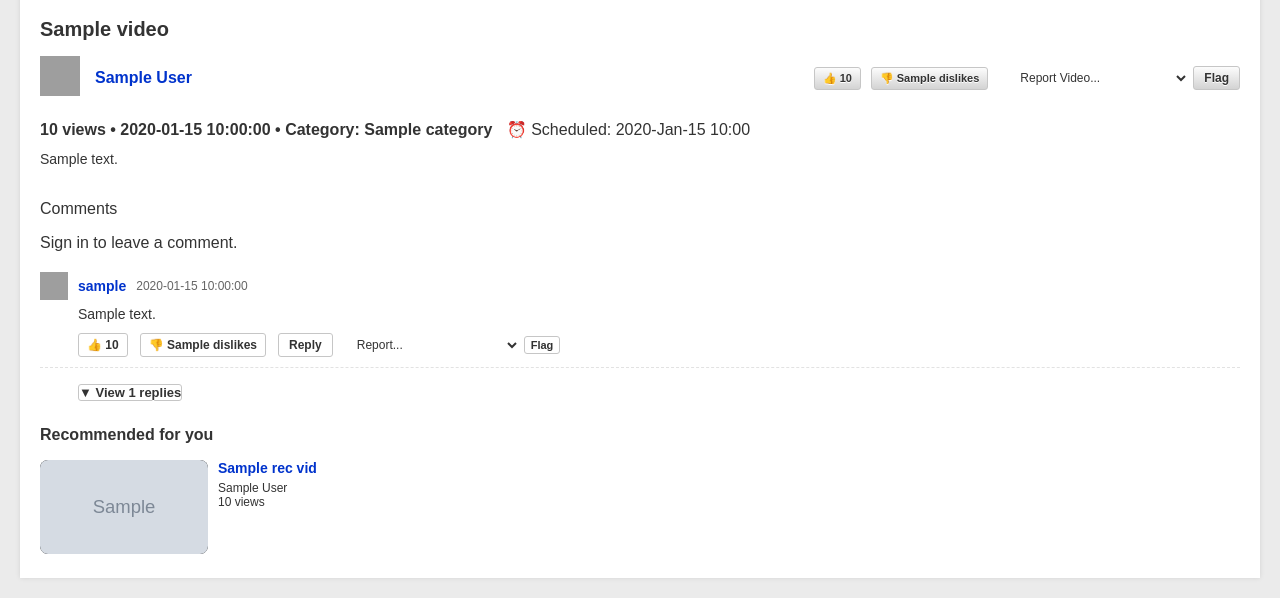
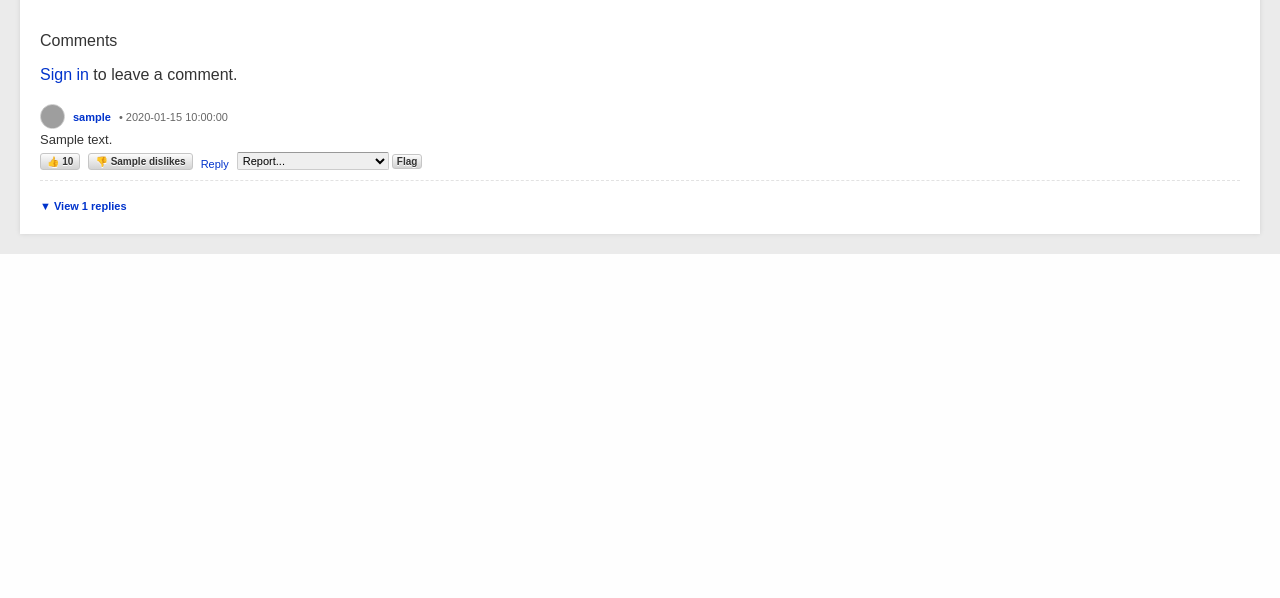
Before and after one commit to korbooru/cl, a Python web app: template templates/watch.html in a window 1280 px wide. Shown: the part 766-1364 px from the top of the page. After the commit the page ends 1020 px from the top, so only its background shows below. Run offline with Jinja, Linux system fonts and the light colour scheme; the template is opened without the code that fills it: most values are stand-ins (such as "Sample title", 1, 10 or a date in 2020); grey boxes marked "Sample" are stand-in pictures; grey boxes are pictures that could not be loaded.

Commit message:
Update watch.html

```diff
--- a/templates/watch.html
+++ b/templates/watch.html
@@ -1,193 +1,186 @@
 {% extends 'base.html' %}
 
 {% block content %}
-<style>
-    /* Ensure JS toggle classes work with the new dark mode UI */
-    .hidden { display: none !important; }
-    .active-like, .active-dislike { background: var(--border-color) !important; font-weight: bold; }
-
-    /* Small form inputs for the modern UI */
-    .mini-select, .mini-input {
-        background: var(--bg-color);
-        color: var(--text-main);
-        border: 1px solid var(--border-color);
-        border-radius: 4px;
-        padding: 4px 8px;
-        font-size: 12px;
-    }
-</style>
-
-<div class="grid-layout">
-    <div class="main-content">
-
-        <video class="video-player" controls style="width: 100%; aspect-ratio: 16/9; background: #000; border-radius: 12px;">
+    <div id="videoFeed" style="grid-template-columns: 1fr;">
+        <div class="video-card">
+            <video class="video-player" controls>
                 <source src="{{ video.vid_url }}" type="video/mp4">
                 Your browser does not support HTML video.
             </video>
 
-        <div style="display: flex; justify-content: space-between; align-items: start; margin-top: 15px;">
-            <h1 style="font-size: 20px; margin: 0;">{{ video.title }}</h1>
+            <div class="video-info">
+                <h1 class="video-title" style="display: flex; justify-content: space-between; align-items: center; margin: 0 0 5px 0;">
+                    <span>{{ video.title }}</span>
                     {% if current_user.is_authenticated and current_user.id == video.user_id %}
-                <a href="/video/{{ video.id }}/edit" class="btn" style="font-size: 12px; padding: 6px 12px; background: var(--border-color);">⚙️ Edit / Delete</a>
+                        <a href="/video/{{ video.id }}/edit" style="font-size: 12px; font-weight: bold; background: #e0e0e0; border: 1px solid #aaa; padding: 3px 8px; color: #000; text-shadow: 0 1px 0 #fff; border-radius: 3px;">⚙️ Edit / Delete Settings</a>
+                    {% endif %}
+                </h1>
+
+                <div class="video-meta">
+                    <span>{{ video.views }} views</span> •
+                    <span>{{ video.date }}</span> •
+                    <strong>Category: {{ video.category }}</strong>
+                    {% if video.scheduled_at %}
+                        • <span style="color:#0033cc; font-weight:bold;">⏰ Scheduled: {{ video.scheduled_at.strftime('%Y-%b-%d %H:%M') }}</span>
                     {% endif %}
                 </div>
 
-        <div style="display: flex; justify-content: space-between; align-items: center; flex-wrap: wrap; gap: 15px; margin-top: 15px;">
-
-            <div style="display: flex; align-items: center; gap: 15px;">
-                <a href="/channel/{{ video.author.username }}">
-                    <img src="{{ video.author.pfp or '' }}" class="pfp-mini" style="width: 40px; height: 40px;">
-                </a>
-                <div>
-                    <a href="/channel/{{ video.author.username }}" style="font-weight: bold; font-size: 16px;">{{ video.author.display_name }}</a>
-                </div>
-                {% if current_user.is_authenticated and current_user.id != video.user_id %}
-                <button id="subBtn" class="btn-primary {% if is_subbed %}subbed{% endif %}" onclick="toggleSubscribe('{{ video.user_id }}')" style="margin-left: 10px;">
-                    {% if is_subbed %}Subscribed{% else %}Subscribe{% endif %}
+                <div class="rate-bar rating-group" data-id="{{ video.id }}" data-type="video" style="display: flex; gap: 10px; align-items: center; flex-wrap: wrap;">
+                    <button class="rate-btn like-btn" onclick="toggleRating(this, 'like')">
+                        👍 Like (<span class="count">{{ video.likes }}</span>)
                     </button>
-                {% endif %}
-            </div>
-
-            <div class="rating-group" data-id="{{ video.id }}" data-type="video" style="display: flex; gap: 10px; align-items: center; flex-wrap: wrap;">
-
-                <button class="btn rate-btn like-btn" onclick="toggleRating(this, 'like')">
-                    👍 <span class="count">{{ video.likes }}</span>
-                </button>
-                <button class="btn rate-btn dislike-btn" onclick="toggleRating(this, 'dislike')">
-                    👎 <span class="count">{{ video.dislikes }}</span>
+                    <button class="rate-btn dislike-btn" onclick="toggleRating(this, 'dislike')">
+                        👎 Dislike (<span class="count">{{ video.dislikes }}</span>)
                     </button>
 
-                <form action="/action/report" method="POST" style="display: inline-flex; align-items: center; gap: 4px; border-left: 1px solid var(--border-color); padding-left: 10px; margin: 0;">
+                    <form action="/action/report" method="POST" style="display: inline-flex; align-items: center; gap: 4px; border-left: 1px solid #ccc; padding-left: 10px;">
                         <input type="hidden" name="item_type" value="video">
                         <input type="hidden" name="item_id" value="{{ video.id }}">
-                    <select name="reason" class="mini-select" required>
+                        <select name="reason" required style="padding: 2px; font-size: 12px;">
                             <option value="" disabled selected>Report Video...</option>
                             <option value="NSFW / Explicit Content">NSFW / Explicit Content</option>
                             <option value="Misinformation">Misinformation</option>
                             <option value="Harassment / Hate Speech">Harassment / Hate Speech</option>
                             <option value="Spam / Scams">Spam / Scams</option>
                         </select>
-                    <button type="submit" class="btn" style="padding: 4px 10px; font-size: 12px;">Flag</button>
+                        <button type="submit" style="padding: 2px 6px; font-size: 11px;">Flag</button>
                     </form>
 
                     {% if current_user.is_authenticated %}
-                <div style="border-left: 1px solid var(--border-color); padding-left: 10px; display: flex; gap: 10px; align-items: center; flex-wrap: wrap;">
+                    <div style="border-left: 1px solid #ccc; padding-left: 10px; display: flex; gap: 10px; align-items: center;">
                         <form action="/playlist/add" method="POST" style="margin: 0; display: flex; gap: 5px;">
                             <input type="hidden" name="video_id" value="{{ video.id }}">
-                        <select name="playlist_id" class="mini-select" required>
+                            <select name="playlist_id" style="padding: 2px;">
                                 <option disabled selected>Select Playlist</option>
                                 {% for playlist in user_playlists %}
                                     <option value="{{ playlist.id }}">{{ playlist.title }} ({% if playlist.visibility == 'public' %}Public{% elif playlist.visibility == 'unlisted' %}Unlisted{% else %}Private{% endif %})</option>
                                 {% endfor %}
                             </select>
-                        <button type="submit" class="btn" style="padding: 4px 10px; font-size: 12px;">Add</button>
+                            <button type="submit" style="padding: 2px 8px;">Add</button>
                         </form>
 
                         <form action="/playlist/create" method="POST" style="margin: 0; display: flex; gap: 5px; align-items: center;">
                             <input type="hidden" name="video_id" value="{{ video.id }}">
-                        <input type="text" name="title" class="mini-input" placeholder="New playlist name..." required style="width: 120px;">
-                        <select name="visibility" class="mini-select">
+                            <input type="text" name="title" placeholder="New playlist name..." required style="padding: 2px; width: 130px;">
+                            <select name="visibility" style="padding: 2px;">
                                 <option value="public">Public</option>
                                 <option value="unlisted">Unlisted</option>
                                 <option value="private">Private</option>
                             </select>
-                        <button type="submit" class="btn" style="padding: 4px 10px; font-size: 12px;">Create</button>
+                            <button type="submit" style="padding: 2px 8px;">Create</button>
                         </form>
                     </div>
                     {% endif %}
                 </div>
+
+                <div class="uploader-header">
+                    <div style="display: flex; align-items: center; gap: 10px;">
+                        {% if video.author.pfp %}
+                            <img src="{{ video.author.pfp }}" class="pfp-small" style="object-fit: cover;">
+                        {% else %}
+                            <div class="pfp-small" style="background-color: #ddd;"></div>
+                        {% endif %}
+                        <strong><a href="/channel/{{ video.author.username }}">{{ video.author.username }}</a></strong>
+                    </div>
+                    {% if current_user.is_authenticated and current_user.id != video.user_id %}
+                    <button id="subBtn" class="subscribe-btn {% if is_subbed %}subbed{% endif %}" onclick="toggleSubscribe('{{ video.user_id }}')">
+                        {% if is_subbed %}Subscribed{% else %}Subscribe{% endif %}
+                    </button>
+                    {% endif %}
                 </div>
 
-        <div class="panel" style="margin-top: 20px; background: var(--hover-bg); border: none;">
-            <strong>{{ video.views }} views • {{ video.date }} • Category: {{ video.category }}</strong>
-            {% if video.scheduled_at %}
-                <span style="color: var(--accent); margin-left: 10px;">⏰ Scheduled: {{ video.scheduled_at.strftime('%Y-%b-%d %H:%M') }}</span>
-            {% endif %}
-            <p style="white-space: pre-wrap; font-size: 14px; margin-top: 10px; line-height: 1.5;">{{ video.desc }}</p>
+                <div class="video-desc">
+                    {{ video.desc }}
+                </div>
             </div>
 
-        <div class="comments-section" style="margin-top: 30px;">
+            <div class="comments-section">
                 <h3>Comments</h3>
 
                 {% if current_user.is_authenticated %}
-            <form action="/action/comment" method="POST" style="display: flex; gap: 15px; margin-bottom: 30px;">
+                <form action="/action/comment" method="POST" class="comment-form">
                     <input type="hidden" name="video_id" value="{{ video.id }}">
-                <img src="{{ current_user.pfp or '' }}" class="pfp-mini">
-                <input type="text" name="text" placeholder="Add a public comment as {{ current_user.username }}..." required style="flex: 1; background: transparent; border: none; border-bottom: 1px solid var(--border-color); color: var(--text-main); font-size: 14px; outline: none;">
-                <button type="submit" class="btn">Post</button>
+                    <div class="pfp-tiny"></div>
+                    <input type="text" name="text" placeholder="Add a public comment as {{ current_user.username }}..." required>
+                    <button type="submit">Post</button>
                 </form>
                 {% else %}
-            <p style="margin-bottom: 20px;"><a href="/login" style="color: var(--accent);">Sign in</a> to leave a comment.</p>
+                <p style="margin-bottom: 20px;"><a href="/login">Sign in</a> to leave a comment.</p>
                 {% endif %}
 
                 {% macro render_comment_thread(comment, depth=0) %}
-            <div class="thread-wrapper" style="{% if depth > 0 %}margin-left: 45px; margin-top: 15px;{% else %}margin-bottom: 25px;{% endif %}">
-                <div class="comment">
-                    <div class="comment-header" style="display: flex; align-items: center; gap: 10px; margin-bottom: 5px;">
-                        <img src="{{ comment.user.pfp or '' }}" class="pfp-mini" style="width: 28px; height: 28px;">
-                        <strong><a href="/channel/{{ comment.username_cache }}" style="font-size: 14px;">{{ comment.username_cache }}</a></strong>
-                        <span style="color: var(--text-muted); font-size: 12px;">{{ comment.time_str }}</span>
+                <div class="thread-wrapper" style="{% if depth > 0 %}margin-left: 35px; border-left: 2px solid #ddd; padding-left: 10px; margin-top: 10px;{% endif %}">
+                    <div class="comment" style="{% if depth > 0 %}border-bottom: none; margin-bottom: 0; padding-bottom: 0;{% endif %}">
+                        <div class="comment-header" style="display: flex; align-items: center; gap: 8px;">
+                            {% if comment.user and comment.user.pfp %}
+                                <img src="{{ comment.user.pfp }}" class="pfp-tiny" style="object-fit: cover; border-radius: 50%; width: 25px; height: 25px;">
+                            {% else %}
+                                <div class="pfp-tiny" style="background-color: #ddd; border-radius: 50%; width: 25px; height: 25px;"></div>
+                            {% endif %}
+                            <strong><a href="/channel/{{ comment.username_cache }}">{{ comment.username_cache }}</a></strong> • {{ comment.time_str }}
                         </div>
 
-                    <div class="comment-text" id="text-{{ comment.id }}" style="font-size: 14px; margin-left: 38px; line-height: 1.4;">{{ comment.text }}</div>
+                        <div class="comment-text" id="text-{{ comment.id }}">{{ comment.text }}</div>
 
-                    <form action="/action/edit_comment" method="POST" class="edit-form hidden" id="edit-form-{{ comment.id }}" style="margin-left: 38px; margin-top: 10px;">
+                        <form action="/action/edit_comment" method="POST" class="edit-form hidden" id="edit-form-{{ comment.id }}" style="margin-bottom: 5px;">
                             <input type="hidden" name="comment_id" value="{{ comment.id }}">
                             <input type="hidden" name="video_id" value="{{ video.id }}">
-                        <input type="text" name="new_text" class="mini-input" value="{{ comment.text }}" required style="width: 100%; margin-bottom: 5px;">
-                        <button type="submit" class="btn" style="padding: 4px 10px; font-size: 12px;">Save</button>
-                        <button type="button" class="btn" style="padding: 4px 10px; font-size: 12px;" onclick="toggleEditForm({{ comment.id }})">Cancel</button>
+                            <input type="text" name="new_text" value="{{ comment.text }}" required style="width: 100%; font-size: 13px; padding: 4px; border: 1px solid #ccc;">
+                            <div style="margin-top: 5px;">
+                                <button type="submit" style="padding: 2px 8px;">Save</button>
+                                <button type="button" style="padding: 2px 8px;" onclick="toggleEditForm({{ comment.id }})">Cancel</button>
+                            </div>
                         </form>
 
-                    <div class="rating-group" data-id="{{ comment.id }}" data-type="comment" style="margin-left: 38px; margin-top: 8px; display: flex; gap: 12px; align-items: center; flex-wrap: wrap;">
-                        <button class="btn rate-btn like-btn" style="padding: 4px 8px; font-size: 12px; background: transparent;" onclick="toggleRating(this, 'like')">
+                        <div class="rating-group" data-id="{{ comment.id }}" data-type="comment" style="margin-top: 5px; display: flex; gap: 8px; align-items: center; flex-wrap: wrap;">
+                            <button class="rate-btn like-btn" style="padding: 2px 6px; font-size: 10px;" onclick="toggleRating(this, 'like')">
                                 👍 <span class="count">{{ comment.likes }}</span>
                             </button>
-                        <button class="btn rate-btn dislike-btn" style="padding: 4px 8px; font-size: 12px; background: transparent;" onclick="toggleRating(this, 'dislike')">
+                            <button class="rate-btn dislike-btn" style="padding: 2px 6px; font-size: 10px;" onclick="toggleRating(this, 'dislike')">
                                 👎 <span class="count">{{ comment.dislikes }}</span>
                             </button>
-                        <button class="btn" style="padding: 4px 10px; font-size: 12px; background: transparent;" onclick="toggleReplyForm({{ comment.id }}, '{% if depth > 0 %}@{{ comment.username_cache }} {% endif %}')">Reply</button>
+                            <button class="reply-btn" onclick="toggleReplyForm({{ comment.id }}, '{% if depth > 0 %}@{{ comment.username_cache }} {% endif %}')">Reply</button>
 
-                        <form action="/action/report" method="POST" style="display: inline-flex; align-items: center; gap: 4px; margin: 0;">
+                            <form action="/action/report" method="POST" style="display: inline-flex; align-items: center; gap: 3px; margin: 0;">
                                 <input type="hidden" name="item_type" value="comment">
                                 <input type="hidden" name="item_id" value="{{ comment.id }}">
-                            <select name="reason" class="mini-select" required style="background: transparent; border: none;">
+                                <select name="reason" required style="font-size: 11px; padding: 1px;">
                                     <option value="" disabled selected>Report...</option>
                                     <option value="Inappropriate / NSFW text">Inappropriate / NSFW text</option>
                                     <option value="Harassment / Toxicity">Harassment / Toxicity</option>
                                     <option value="Spam Content">Spam Content</option>
                                 </select>
-                            <button type="submit" class="btn" style="font-size: 11px; padding: 2px 6px; background: transparent;">Flag</button>
+                                <button type="submit" style="font-size: 10px; padding: 1px 4px; height: auto;">Flag</button>
                             </form>
 
                             {% if current_user.is_authenticated %}
                                 {% if current_user.id == comment.user_id %}
-                            <button class="btn" style="padding: 4px 8px; font-size: 12px; background: transparent; color: var(--text-muted);" onclick="toggleEditForm({{ comment.id }})">Edit</button>
+                                <button class="reply-btn" style="color: #666;" onclick="toggleEditForm({{ comment.id }})">Edit</button>
                                 {% endif %}
 
                                 {% if current_user.id == comment.user_id or current_user.id == video.user_id %}
                                 <form action="/action/delete_comment" method="POST" style="display: inline;" onsubmit="return confirm('Are you sure you want to delete this comment? This will also delete all replies to it.');">
                                     <input type="hidden" name="comment_id" value="{{ comment.id }}">
                                     <input type="hidden" name="video_id" value="{{ video.id }}">
-                                <button type="submit" class="btn" style="padding: 4px 8px; font-size: 12px; background: transparent; color: #d32f2f;">Delete</button>
+                                    <button type="submit" class="reply-btn" style="color: #cc0000;">Delete</button>
                                 </form>
                                 {% endif %}
                             {% endif %}
                         </div>
 
                         {% if current_user.is_authenticated %}
-                    <form action="/action/comment" method="POST" class="reply-form hidden" id="reply-form-{{ comment.id }}" style="margin-top: 10px; margin-left: 38px; display: flex; gap: 10px;">
+                        <form action="/action/comment" method="POST" class="reply-form hidden" id="reply-form-{{ comment.id }}" style="margin-top: 10px; margin-left: 20px;">
                             <input type="hidden" name="video_id" value="{{ video.id }}">
                             <input type="hidden" name="parent_id" value="{{ comment.id }}">
-                        <input type="text" name="text" id="reply-input-{{ comment.id }}" class="mini-input" placeholder="Write a reply..." required style="flex: 1; border: none; border-bottom: 1px solid var(--border-color); border-radius: 0;">
-                        <button type="submit" class="btn" style="padding: 6px 12px; font-size: 12px;">Post</button>
+                            <input type="text" name="text" id="reply-input-{{ comment.id }}" placeholder="Write a reply..." required style="font-size: 11px;">
+                            <button type="submit">Post</button>
                         </form>
                         {% endif %}
                     </div>
 
                     {% if comment.replies|length > 0 %}
-                <div style="margin-top: 10px; margin-left: 38px;">
-                    <button id="toggle-btn-{{ comment.id }}" class="btn" onclick="toggleReplies({{ comment.id }}, {{ comment.replies|length }})" style="background: transparent; color: var(--accent); padding: 0; font-weight: bold; font-size: 13px;">
+                    <div style="margin-top: 8px;">
+                        <button id="toggle-btn-{{ comment.id }}" onclick="toggleReplies({{ comment.id }}, {{ comment.replies|length }})" style="background: none; border: none; color: #0033CC; cursor: pointer; font-size: 11px; font-weight: bold; padding: 0;">
                             ▼ View {{ comment.replies|length }} replies
                         </button>
                     </div>
@@ -204,28 +197,8 @@
                 {% for comment in comments %}
                     {{ render_comment_thread(comment, 0) }}
                 {% else %}
-                <p style="color: var(--text-muted); font-size: 14px;">No comments yet. Be the first to comment!</p>
-            {% endfor %}
-        </div>
-    </div>
-
-    <div class="right-sidebar">
-        <h3 style="margin-top: 0; font-size: 16px;">Recommended for you</h3>
-        <div style="display: flex; flex-direction: column; gap: 12px;">
-            {% for rec_vid in recommended %}
-                <div style="display: flex; gap: 10px;">
-                    <a href="/watch/{{ rec_vid.id }}" style="flex-shrink: 0;">
-                        <img src="{{ rec_vid.thumb }}" style="width: 168px; height: 94px; object-fit: cover; border-radius: 8px; background: #000;">
-                    </a>
-                    <div style="overflow: hidden;">
-                        <a href="/watch/{{ rec_vid.id }}">
-                            <h4 style="margin: 0 0 5px 0; font-size: 14px; display: -webkit-box; -webkit-line-clamp: 2; -webkit-box-orient: vertical; overflow: hidden;">{{ rec_vid.title }}</h4>
-                        </a>
-                        <div style="font-size: 12px; color: var(--text-muted);">
-                            {{ rec_vid.author.display_name }}<br>
-                            {{ rec_vid.views }} views
-                        </div>
-                    </div>
+                    <div class="comment">
+                        <div class="comment-text">No comments yet. Be the first to comment!</div>
                     </div>
                 {% endfor %}
             </div>
```
Lines whose indentation alone changed are shown as unchanged.
